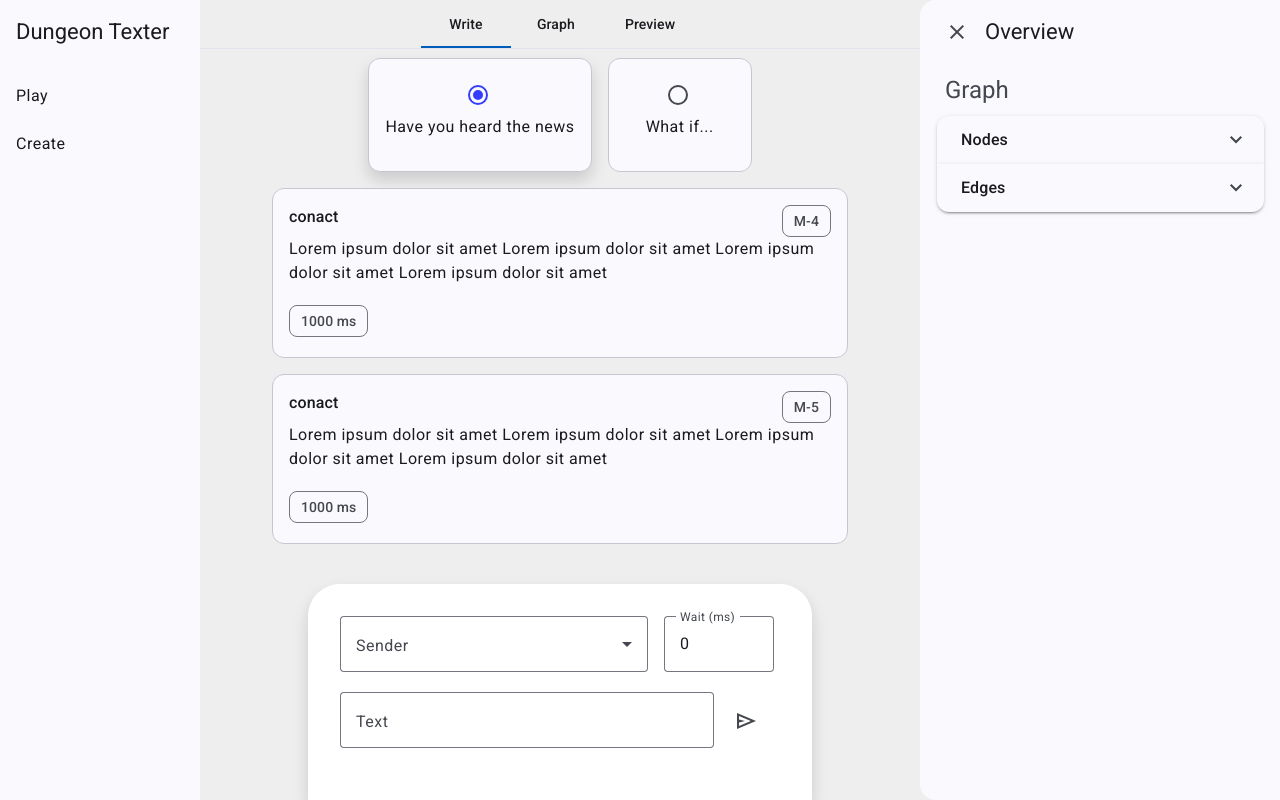
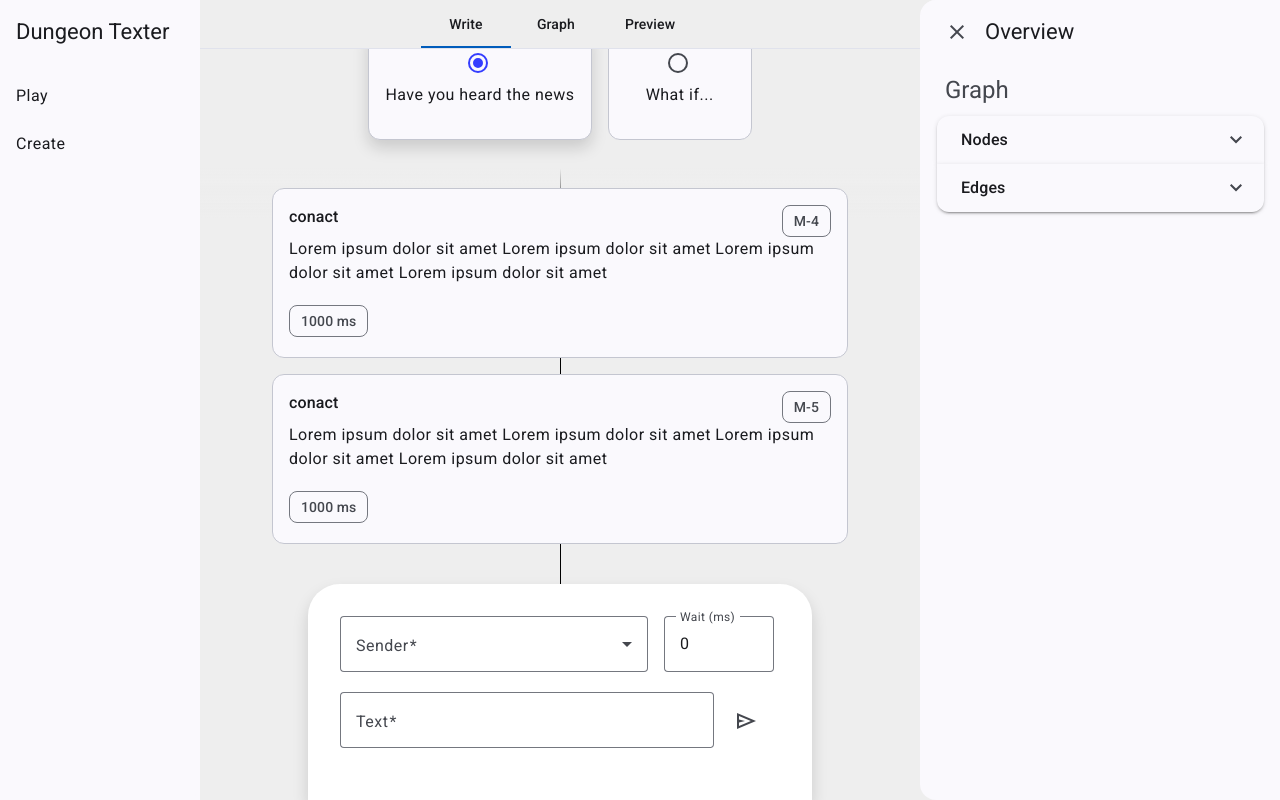
Before and after one commit to momikadragoner/text-dungeon, an Angular app: page /editor in a window 1280 px wide. Built offline with nearby package versions, Linux system fonts and the light colour scheme.

Commit message:
write ux improvement

```diff
--- a/src/app/list-view/list-view.component.html
+++ b/src/app/list-view/list-view.component.html
@@ -33,7 +33,7 @@
                         <td> Outgoing </td>
                         <td>
                             @for (e of node.edges; track $index) {
-                            {{e}},
+                            {{e + ((node.edges.length - 1) == $index ? '': ', ') }}
                             }
                         </td>
                     </tr>
@@ -47,9 +47,6 @@
                     </tr>
                 </table>
             </mat-card-content>
-            <mat-card-actions>
-                <button mat-button>EDIT</button>
-            </mat-card-actions>
         </mat-card>
         }
     </mat-expansion-panel>
--- a/src/app/message-form/message-form.component.html
+++ b/src/app/message-form/message-form.component.html
@@ -3,7 +3,7 @@
         <div>
             <mat-form-field appearance="outline" id="senderInput">
                 <mat-label>Sender</mat-label>
-                <mat-select formControlName="sender">
+                <mat-select formControlName="sender" (valueChange)="onSenderChange($event)">
                     <mat-option value="player">Player Response Option</mat-option>
                     <mat-option value="contact">Conact One</mat-option>
                     <mat-option value="system">System Message</mat-option>
--- a/src/app/message-form/message-form.component.ts
+++ b/src/app/message-form/message-form.component.ts
@@ -1,5 +1,5 @@
 import { Component, EventEmitter, Input, Output } from '@angular/core';
-import { FormControl, FormGroup, ReactiveFormsModule } from '@angular/forms';
+import { FormControl, FormGroup, ReactiveFormsModule, Validators } from '@angular/forms';
 import { MatButtonModule } from '@angular/material/button';
 import { MatFormFieldModule } from '@angular/material/form-field';
 import { MatInputModule } from '@angular/material/input';
@@ -24,9 +24,8 @@ import { MatAccordion } from '@angular/material/expansion';
 })
 export class MessageFormComponent {
   messageForm = new FormGroup({
-    body: new FormControl(''),
-    sender: new FormControl(''),
-    next: new FormControl(''),
+    body: new FormControl('', Validators.required,),
+    sender: new FormControl('', Validators.required),
     wait: new FormControl(0),
   })
 
@@ -63,4 +62,13 @@ export class MessageFormComponent {
     }
     this.messageForm.patchValue({body: ''});
   }
+
+  onSenderChange(e:any) {
+    if (e == 'player') {
+      this.messageForm.get("wait")?.disable();
+    }
+    else {
+      this.messageForm.get("wait")?.enable();
+    }
+  }
 }
--- a/src/app/message-list-view/message-list-view.component.html
+++ b/src/app/message-list-view/message-list-view.component.html
@@ -1,4 +1,7 @@
 <div class="reverse">
+    <div class="d-flex justify-content-center">
+        <div class="branch"></div>
+    </div>
     <div class="card-list ">
         <form [formGroup]="choiceForm">
             <div formArrayName="choices">
@@ -27,7 +30,7 @@
                     </div>
                     @if (message.showOptions) {
                     <mat-radio-group (change)="onChange()" [formControlName]="getRadioIndex($index)">
-                        <div class="d-flex justify-content-center">
+                        <div class="d-flex justify-content-center options-container">
                             @for (option of message.responseOptions; track option.id) {
                             <div @arrivingMessages>
                                 <mat-card [id]="option.id"
--- a/src/app/message-list-view/message-list-view.component.scss
+++ b/src/app/message-list-view/message-list-view.component.scss
@@ -9,6 +9,7 @@
     margin-left: .5rem;
     margin-right: .5rem;
     min-width: 9rem;
+    transition: all .5s;
 }
 
 .card-footer {
@@ -38,3 +39,19 @@
     scroll-behavior: smooth;
     height: 100%;
 }
+
+.branch {
+    position: absolute;
+    top: 0;
+    border-left: 1px black solid;
+    height: 100%;
+    z-index: -1;
+}
+
+.options-container {
+    background: linear-gradient(0deg, rgba(#eee, 0) 0%, #eee 20%, #eee 80%, rgba(#eee, 0) 100%);
+    padding-top: 4rem;
+    padding-bottom: 4rem;
+    margin-top: -2rem;
+    margin-bottom: -2rem;
+}
```
